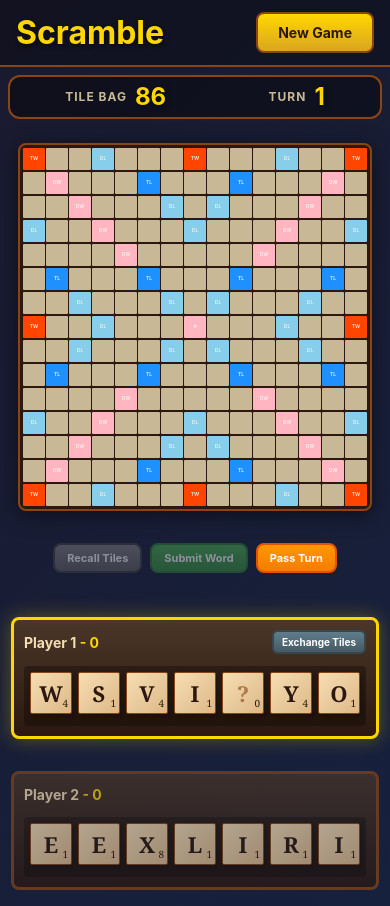
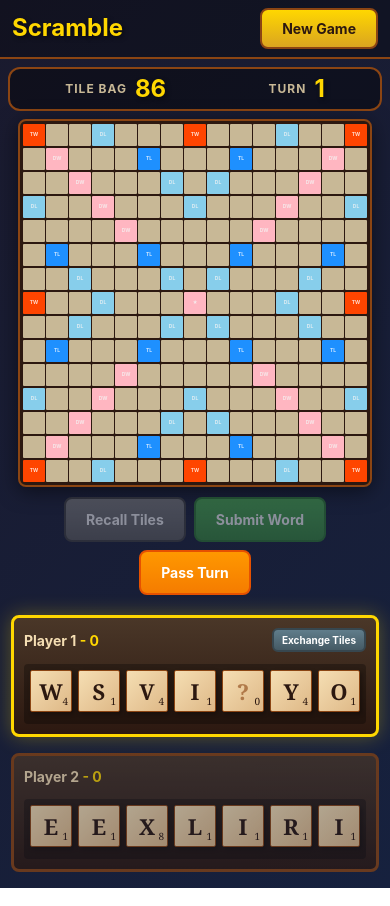
Before and after one commit to abattenb/scramble, a React (Vite) app: page / in a window 390 px wide. Built offline with nearby package versions, Linux system fonts and the light colour scheme.

Commit message:
Fix styling

```diff
--- a/src/App.css
+++ b/src/App.css
@@ -238,12 +238,12 @@ body {
 .turn-controls {
   display: flex;
   gap: 12px;
-  margin: 16px 0;
+  margin: 8px 0;
 }
 
 .control-btn {
-  padding: 12px 24px;
-  font-size: 14px;
+  padding: 20px 40px;
+  font-size: 16px;
   font-weight: bold;
   border: 2px solid;
   border-radius: 8px;
@@ -489,14 +489,15 @@ body {
   }
 
   .control-btn {
-    padding: 8px 16px;
-    font-size: 12px;
+    padding: 16px 32px;
+    font-size: 16px;
   }
 }
 
 @media (max-width: 600px) {
   .game-container {
     padding: 8px;
+    gap: 4px;
   }
 
   h1 {
@@ -504,11 +505,32 @@ body {
     margin-bottom: 8px;
   }
 
+  .game-layout {
+    gap: 8px;
+  }
+
   .header {
     flex-wrap: wrap;
-    padding: 12px 16px;
-    gap: 8px;
+    padding: 8px 12px;
+    gap: 4px;
   }
+
+  .header h1 {
+    font-size: 24px;
+  }
+
+  .game-main {
+    gap: 2px;
+  }
+
+  .player-racks {
+    display: flex;
+    flex-direction: column;
+    gap: 0px;
+    align-items: center;
+    width: 100%;
+  }
+
 
   .message {
     top: 12px;
@@ -552,8 +574,8 @@ body {
   }
 
   .control-btn {
-    padding: 6px 12px;
-    font-size: 11px;
+    padding: 12px 20px;
+    font-size: 14px;
   }
 
   .game-over {
--- a/src/components/GameBoard.css
+++ b/src/components/GameBoard.css
@@ -82,22 +82,22 @@
 /* Mobile Responsive Styles */
 @media (max-width: 1090px) {
   .game-board {
-    padding: 4px;
+    padding: 6px;
     border-width: 3px;
   }
 
   .board-row {
-    gap: 1px;
+    gap: 2px;
   }
 
   .board-cell {
-    width: 32px;
-    height: 32px;
-    font-size: 8px;
+    width: 38px;
+    height: 38px;
+    font-size: 9px;
   }
 
   .bonus-label {
-    font-size: 7px;
+    font-size: 8px;
   }
 }
 
--- a/src/components/Tile.css
+++ b/src/components/Tile.css
@@ -55,18 +55,18 @@
 /* Mobile Responsive Styles */
 @media (max-width: 1090px) {
   .tile {
-    width: 28px;
-    height: 28px;
-    border-width: 1px;
-    border-radius: 2px;
+    width: 34px;
+    height: 34px;
+    border-width: 2px;
+    border-radius: 3px;
   }
 
   .tile-letter {
-    font-size: 16px;
+    font-size: 19px;
   }
 
   .tile-points {
-    font-size: 7px;
+    font-size: 8px;
     bottom: 1px;
     right: 2px;
   }
```
